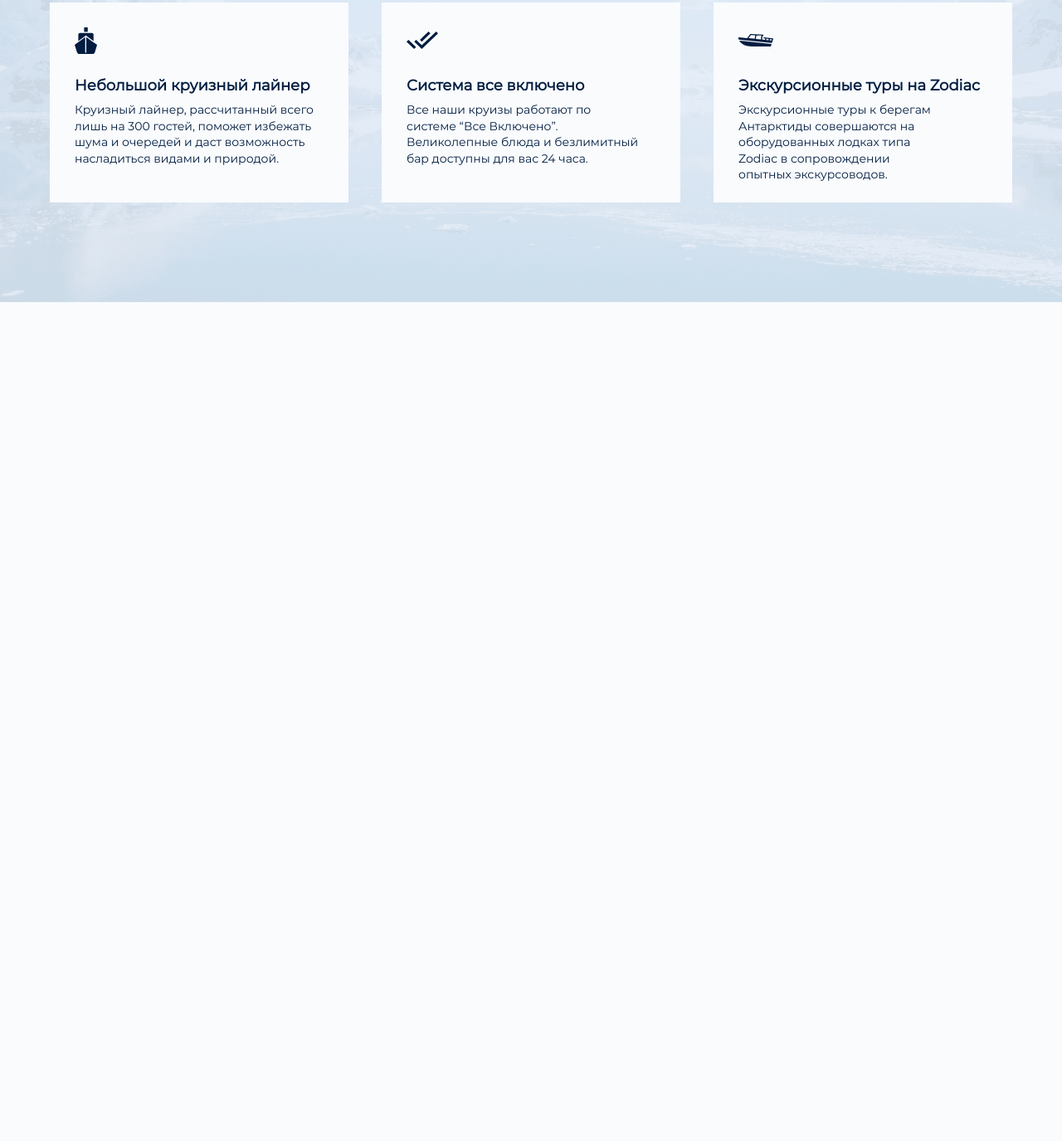
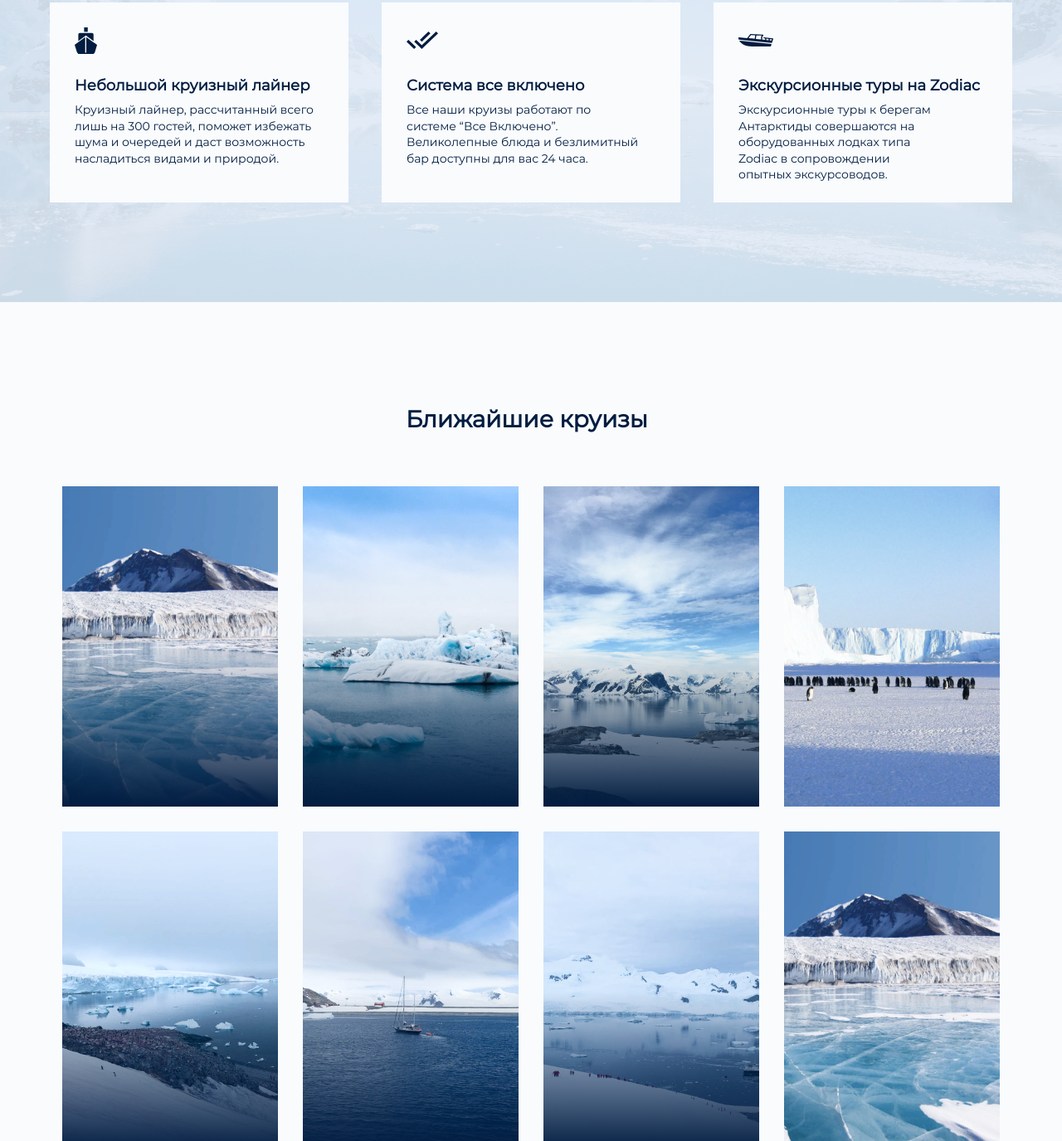
Before and after one commit to snaf-trip/antarctica, a plain HTML site: page index.html in a window 1280 px wide. Shown: the part 1425-2800 px from the top of the page at 83% size. Before the commit the page ends 1789 px from the top, so only its background shows below. Drawn offline with Linux system fonts and the light colour scheme.

Commit message:
vers 1.0 (devolepment)
Development of the fourth block has been started.
Error: big cards. \=

```diff
--- a/css/style.css
+++ b/css/style.css
@@ -38,7 +38,6 @@ body{
 }
 
 .first-background-img{
-  background-image: url(../img/background-img1.png);
   background-repeat: no-repeat;
   background-size: cover;
   position: absolute;
@@ -47,11 +46,6 @@ body{
   z-index: -1;
   width: 100%;
   height: 650px;
-
-  /* height: 70%; */
-
-  /* height: 100%;
-  max-height: 650px; */
 }
 
 /* FIRST TITLE AND FIRST SPAN */
@@ -105,15 +99,17 @@ body{
 
 /* THRID BLOCK */
 
-.thrid-block{
-  background-image: url(../img/background-img3.png);
+.thrid-background-img{
   width: 100%;
   height: 562px;
-  top: 0;
-  right: 0;
   background-repeat: no-repeat;
+  z-index: -1;
   background-size: cover;
-  /* padding-top: 120px; */
+  position: absolute;
+}
+
+.thrid-block{
+  z-index: 1;
 }
 
 .thrid-block-content{
@@ -135,6 +131,7 @@ body{
 
 .cards{
   display: flex;
+  margin-bottom: 240px;
 }
 
 .card{
@@ -196,3 +193,48 @@ body{
   width: 241px;
   height: 91px;
 }
+
+/* FOURTH BLOCK */
+
+.fourth-block-content{
+  width: 1130px;
+  margin: 0 auto;
+}
+
+.title-fourth-block{
+  font-family: "Montserrat-Regular", "Arial", sans-serif;
+  font-weight: 600;
+  font-size: 28px;
+  line-height: 150%;
+  color: #011C40;
+  width: 302px;
+  margin: auto;
+  margin-bottom: 60px;
+}
+
+.big-cards{
+  width: 1130px;
+  margin: 0 auto;
+}
+
+.first-big-cards-row{
+  display: flex;
+  justify-content: space-between;
+  margin-bottom: 30px;
+}
+
+.second-big-cards-row{
+  display: flex;
+  justify-content: space-between;
+}
+
+.big-card-gradient{
+  background: linear-gradient(180deg, rgba(1, 28, 64, 0) 50%, #011C40 100%);
+  width: 260px;
+  position: relative;
+}
+
+.big-card-img{
+  z-index: -1;
+  position: absolute;
+}
--- a/index.html
+++ b/index.html
@@ -51,6 +51,8 @@
     </div>
     <!-- /.container -->
 
+
+    <img src="img/background-img3.png" alt="background-img" class="thrid-background-img">
     <div class="thrid-block">
       <div class="container">
         <div class="thrid-block-content">
@@ -88,6 +90,30 @@
     </div>
     <!-- /.thrid-block -->
   </div>
+
+  <div class="fourth-block">
+    <div class="container">
+      <div class="fourth-block-content">
+        <h2 class="title-fourth-block">Ближайшие круизы</h2>
+        <div class="big-cards">
+          <div class="first-big-cards-row">
+          <div class="big-card-gradient"><img src="img/big-cards/big-card1.png" alt="" width="260px" height="386px" class="big-card-img"></div>
+          <div class="big-card-gradient"><img src="img/big-cards/big-card2.png" alt="" width="260px" height="386px" class="big-card-img"></div>
+          <div class="big-card-gradient"><img src="img/big-cards/big-card3.png" alt="" width="260px" height="386px" class="big-card-img"></div>
+          <div class="big-card-gradient"><img src="img/big-cards/big-card4.png" alt=""></div>
+        </div>
+        <!-- /.first-big-cards-colum -->
+        <div class="second-big-cards-row">
+          <div class="big-card-gradient"><img src="img/big-cards/big-card5.png" alt="" width="260px" height="386px" class="big-card-img"></div>
+          <div class="big-card-gradient"><img src="img/big-cards/big-card6.png" alt="" width="260px" height="386px" class="big-card-img"></div>
+          <div class="big-card-gradient"><img src="img/big-cards/big-card7.png" alt="" width="260px" height="386px" class="big-card-img"></div>
+          <div class="big-card-gradient"><img src="img/big-cards/big-card1.png" alt="" ></div>
+        </div>
+        <!-- /.second-big-cards-colum -->
+        </div>
+      </div>
+    </div>
+  </div>
   </main>
 
 
```
Also changed, not shown: img/big-cards/big-card1.png (added), img/big-cards/big-card2.png (added), img/big-cards/big-card3.png (added), img/big-cards/big-card4.png (added), img/big-cards/big-card5.png (added), img/big-cards/big-card6.png (added), img/big-cards/big-card7.png (added).
